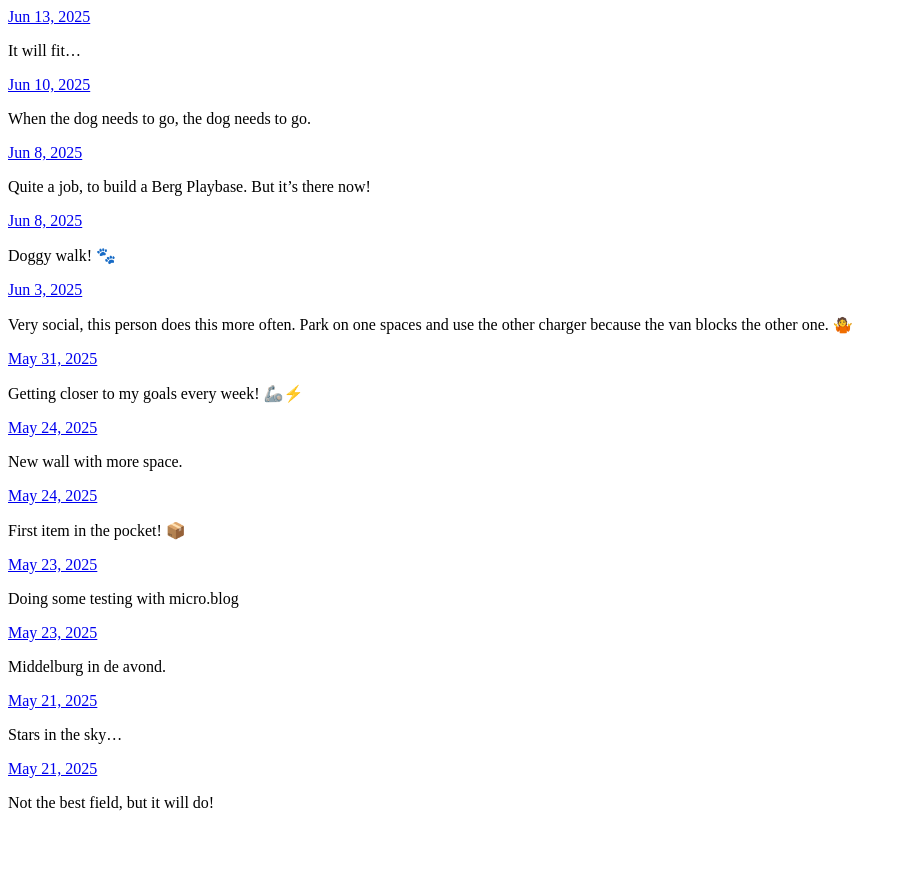
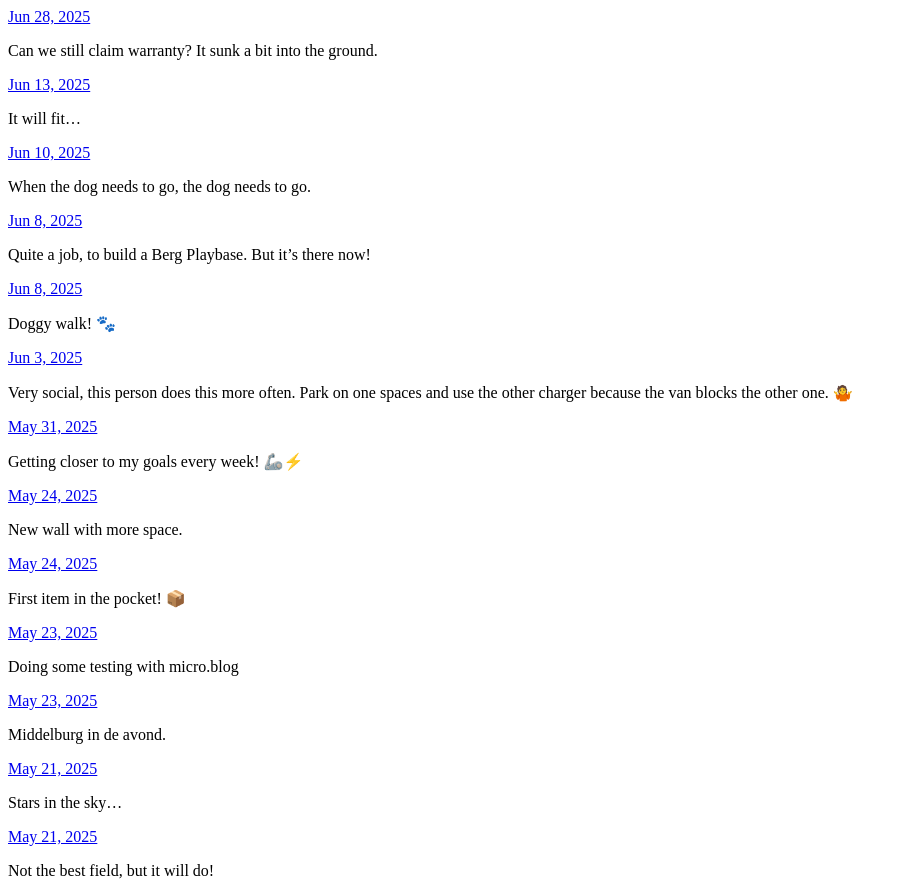
Before and after one commit to sbroekhoven/backup-sbro.nl, a plain HTML site: page index.html in a window 1280 px wide. Shown: the whole page, without its empty margins (0-907 px from the left). Before the commit the page ends 828 px from the top, so only its background shows below. Drawn offline with Linux system fonts and the light colour scheme.

Commit message:
Archiving from Micro.blog.

```diff
--- a/index.html
+++ b/index.html
@@ -21,6 +21,18 @@
 <div class="h-feed">
 
 
+
+	  <div class="h-entry">
+
+
+		<a href="https://sbro.nl/2025/06/28/can-we-still-claim-warranty.html" class="u-url"><time class="dt-published" datetime="2025-06-28 13:37:06 &#43;0200">Jun 28, 2025</time></a>
+
+		<div class="e-content">
+			 <p>Can we still claim warranty? It sunk a bit into the ground.</p>
+<!-- raw HTML omitted -->
+
+		</div>
+	  </div>
 
 	  <div class="h-entry">
 
```
